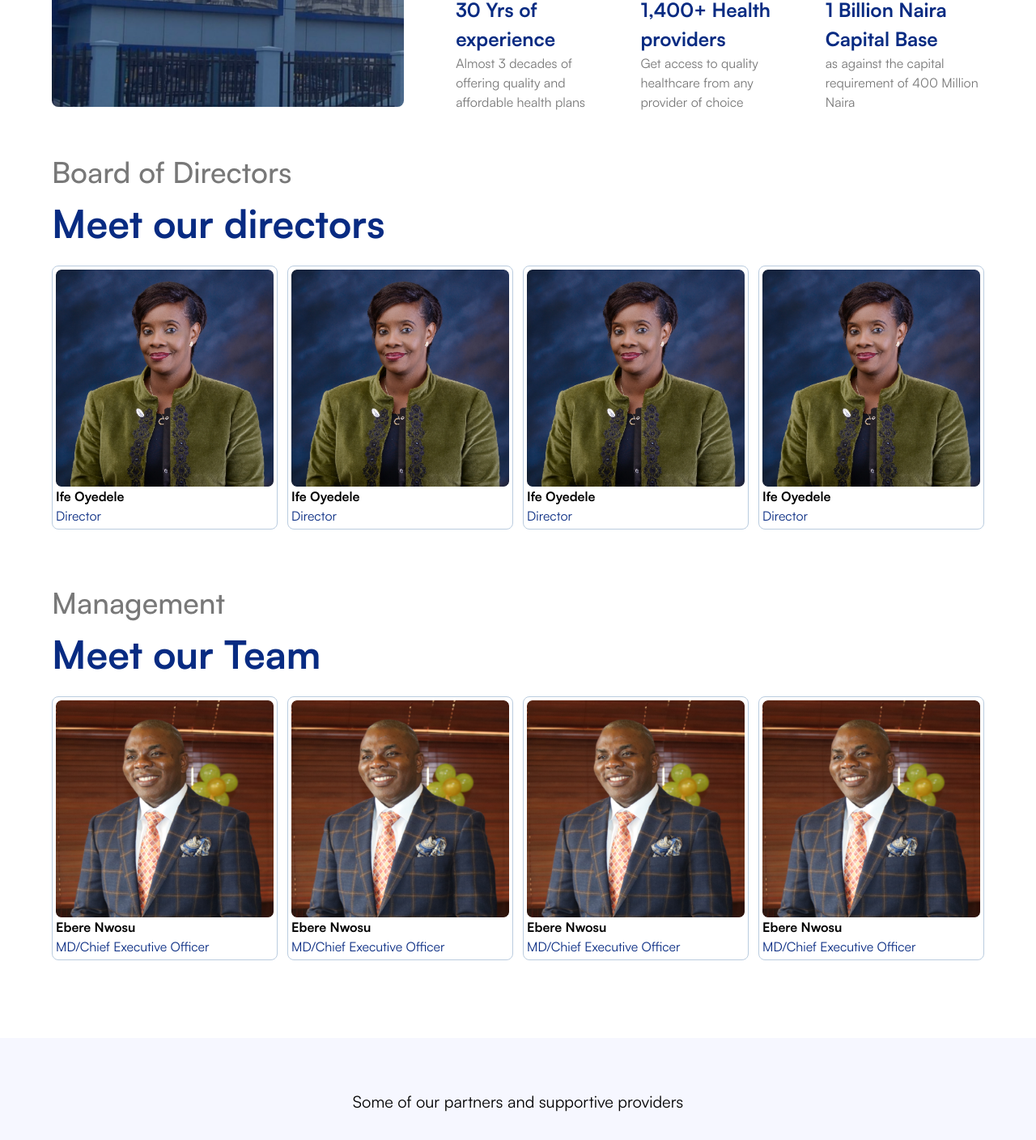
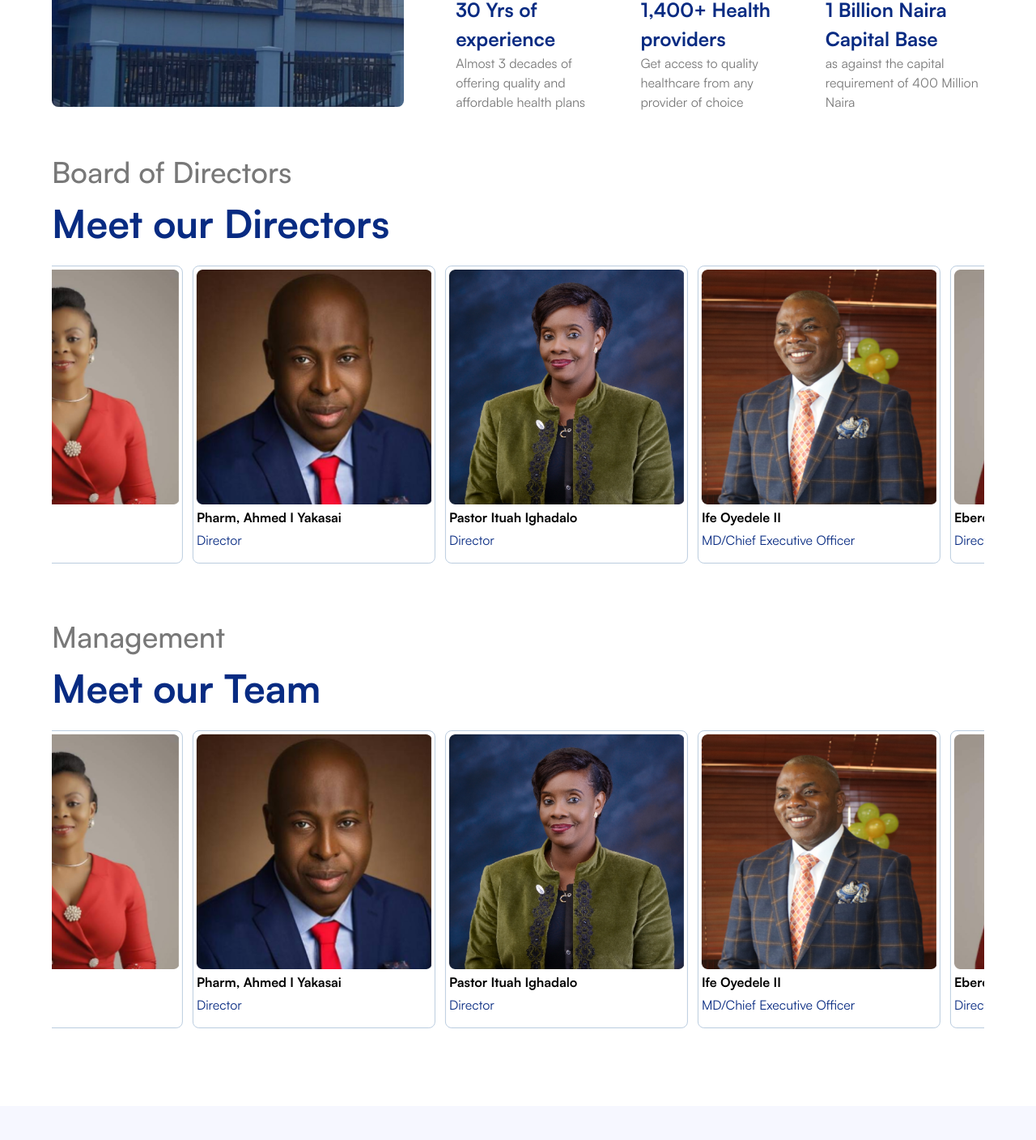
Before and after one commit to virtualflux/clearline-website-black-friday, a Next.js app: page /about in a window 1280 px wide. Shown: the part 1700-3108 px from the top of the page at 81% size. Built offline with nearby package versions, Linux system fonts and the light colour scheme.

Commit message:
sliders director cards

```diff
--- a/public/assets/images/index.js
+++ b/public/assets/images/index.js
@@ -40,6 +40,8 @@ import lifeline from "./lifeline.png";
 import rjolad from "./rjolad.png";
 import QuotationLeft from "./quotation-mark-left.png";
 import QuotationRight from "./quotation-mark-right.png";
+import EbereNwosu from "./EbereNwosu.png";
+import AhmedYakasai from "./AhmedYakasai.png";
 
 export {
   ClearlineLogo,
@@ -84,4 +86,6 @@ export {
   rjolad,
   QuotationLeft,
   QuotationRight,
+  EbereNwosu,
+  AhmedYakasai,
 };
--- a/src/app/globals.css
+++ b/src/app/globals.css
@@ -20,7 +20,6 @@ body {
 .typing {
   overflow: hidden;
   white-space: nowrap;
-  /* margin: 0 auto; */
   animation: typing 3.5s steps(40, end), blink-caret 0.75s step-end infinite;
 }
 
@@ -38,3 +37,20 @@ body {
   height: 2px;
   background: var(--blue, #082b82);
 }
+
+.animate {
+  animation: 10s linear 0s infinite alternate sunrise;
+  width: 400%;
+}
+.animate:hover {
+  animation-play-state: paused;
+}
+
+@keyframes sunrise {
+  from {
+    transform: translateX(30px);
+  }
+  to {
+    transform: translateX(-1200px);
+  }
+}
--- a/src/components/about/DirectorCard.js
+++ b/src/components/about/DirectorCard.js
@@ -3,14 +3,18 @@ import Image from "next/image";
 const DirectorCard = ({ imageUrl, name, role }) => {
   return (
     <div className="rounded-lg border border-pigeonPost p-1">
-      <div className="max-sm:w-[150px]">
-        <Image
-          src={imageUrl}
-          alt={name}
-          className="w-full h-full object-cover"
-        />
-        <p className="text-[16px] max-md:text-[12px] font-semibold">{name}</p>
-        <p className="text-[16px] max-md:text-[12px] text-catalineBlue">
+      <div>
+        <div className="w-[290px] h-[290px] max-md:w-[128px] max-md:h-[128px]">
+          <Image
+            src={imageUrl}
+            alt={name}
+            className="w-full h-full object-cover"
+          />
+        </div>
+        <p className="text-[16px] max-md:text-[12px] font-semibold my-1">
+          {name}
+        </p>
+        <p className="text-[16px] max-md:text-[12px] text-catalineBlue mb-3">
           {role}
         </p>
       </div>
--- a/src/components/about/Directors.js
+++ b/src/components/about/Directors.js
@@ -1,4 +1,9 @@
-import { director1, director2 } from "../../../public/assets/images";
+import {
+  AhmedYakasai,
+  EbereNwosu,
+  director1,
+  director2,
+} from "../../../public/assets/images";
 import DirectorCard from "./DirectorCard";
 
 const Directors = () => {
@@ -9,17 +14,60 @@ const Directors = () => {
           Board of Directors
         </p>
         <p className="text-catalineBlue text-[48px] max-md:text-[24px] font-bold mb-4">
-          Meet our directors
+          Meet our Directors
         </p>
-        <div className="flex gap-3 max-sm:overflow-x-auto">
-          {Array.from({ length: 4 }).map((item, index) => (
+        <div className="w-full overflow-x-hidden">
+          <div className="flex gap-3 overflow-x-auto animate">
+            {[
+              {
+                imageUrl: director1,
+                name: "Pastor Ituah Ighadalo",
+                role: "Director",
+              },
+              {
+                imageUrl: director2,
+                name: "Ife Oyedele II",
+                role: "MD/Chief Executive Officer",
+              },
+              {
+                imageUrl: EbereNwosu,
+                name: "Ebere Nwosu",
+                role: "Director",
+              },
+              {
+                imageUrl: AhmedYakasai,
+                name: "Pharm, Ahmed I Yakasai",
+                role: "Director",
+              },
+              {
+                imageUrl: director1,
+                name: "Pastor Ituah Ighadalo",
+                role: "Director",
+              },
+              {
+                imageUrl: director2,
+                name: "Ife Oyedele II",
+                role: "MD/Chief Executive Officer",
+              },
+              {
+                imageUrl: EbereNwosu,
+                name: "Ebere Nwosu",
+                role: "Director",
+              },
+              {
+                imageUrl: AhmedYakasai,
+                name: "Pharm, Ahmed I Yakasai",
+                role: "Director",
+              },
+            ].map(({ imageUrl, name, role }, index) => (
               <DirectorCard
-              imageUrl={director1}
-              name="Ife Oyedele"
-              role="Director"
+                imageUrl={imageUrl}
+                name={name}
+                role={role}
                 key={index}
               />
             ))}
+          </div>
         </div>
       </div>
       <div>
@@ -29,15 +77,58 @@ const Directors = () => {
         <p className="text-catalineBlue text-[48px] max-md:text-[24px] font-bold mb-4">
           Meet our Team
         </p>
-        <div className="flex gap-3 max-sm:overflow-x-auto">
-          {Array.from({ length: 4 }).map((item, index) => (
+        <div className="w-full overflow-x-hidden">
+          <div className="flex gap-3 overflow-x-auto animate">
+            {[
+              {
+                imageUrl: director1,
+                name: "Pastor Ituah Ighadalo",
+                role: "Director",
+              },
+              {
+                imageUrl: director2,
+                name: "Ife Oyedele II",
+                role: "MD/Chief Executive Officer",
+              },
+              {
+                imageUrl: EbereNwosu,
+                name: "Ebere Nwosu",
+                role: "Director",
+              },
+              {
+                imageUrl: AhmedYakasai,
+                name: "Pharm, Ahmed I Yakasai",
+                role: "Director",
+              },
+              {
+                imageUrl: director1,
+                name: "Pastor Ituah Ighadalo",
+                role: "Director",
+              },
+              {
+                imageUrl: director2,
+                name: "Ife Oyedele II",
+                role: "MD/Chief Executive Officer",
+              },
+              {
+                imageUrl: EbereNwosu,
+                name: "Ebere Nwosu",
+                role: "Director",
+              },
+              {
+                imageUrl: AhmedYakasai,
+                name: "Pharm, Ahmed I Yakasai",
+                role: "Director",
+              },
+            ].map(({ imageUrl, name, role }, index) => (
               <DirectorCard
-              imageUrl={director2}
-              name="Ebere Nwosu"
-              role="MD/Chief Executive Officer"
+                imageUrl={imageUrl}
+                name={name}
+                role={role}
                 key={index}
               />
             ))}
+          </div>
         </div>
       </div>
     </div>
```
Also changed, not shown: public/assets/images/AhmedYakasai.png (added), public/assets/images/EbereNwosu.png (added). Lines whose indentation alone changed are shown as unchanged.
